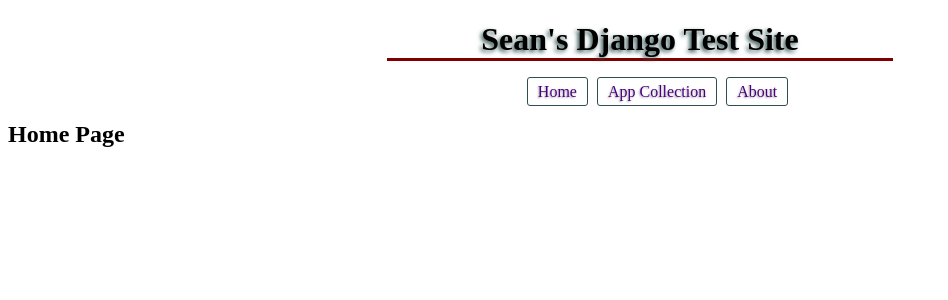
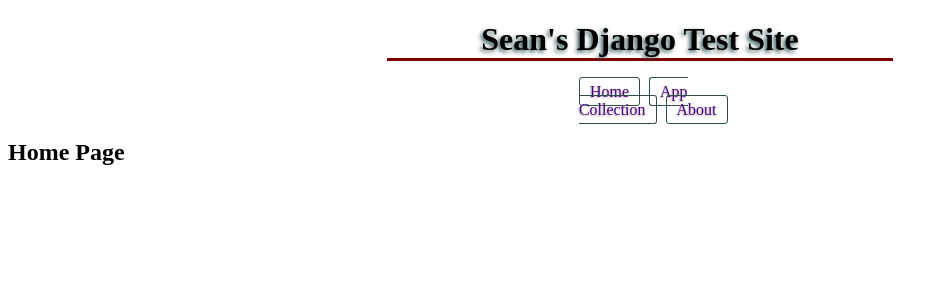
Before and after one commit to seanmclaren/WebAppOne, a Django app: page / in a window 1280 px wide. Shown: the top 300 px of the page, without its empty margins (0-948 px from the left). Run offline with Django 3.2, Linux system fonts and the light colour scheme.

Commit message:
CSS changes

```diff
--- a/SubAppOne/static/CSS/base.css
+++ b/SubAppOne/static/CSS/base.css
@@ -11,7 +11,8 @@
 }
 
 .menu {
-    text-align: center;
+    margin-right: 30%;
+    margin-left:  30%;
 }
 
 .menu_item {
```
